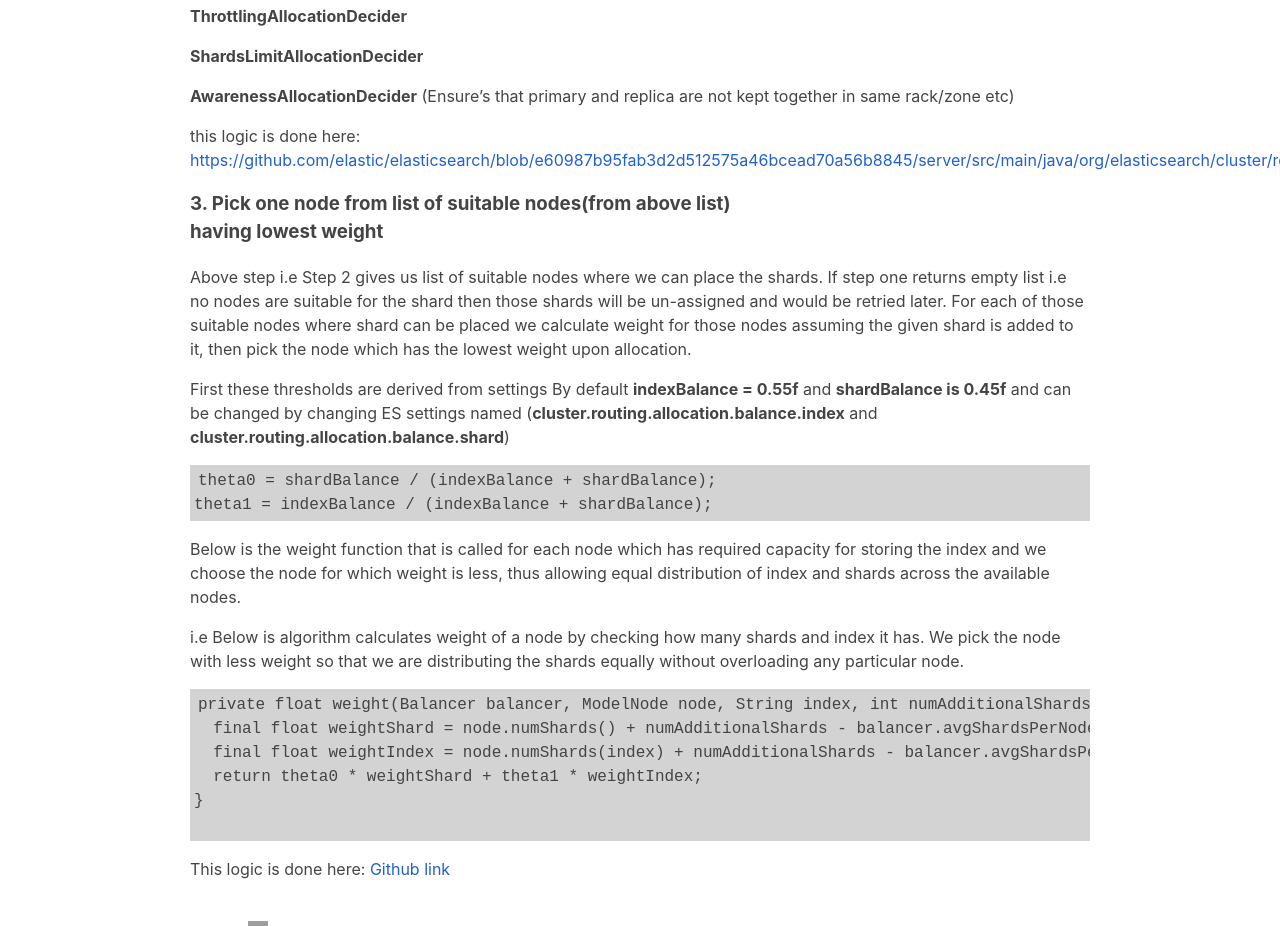
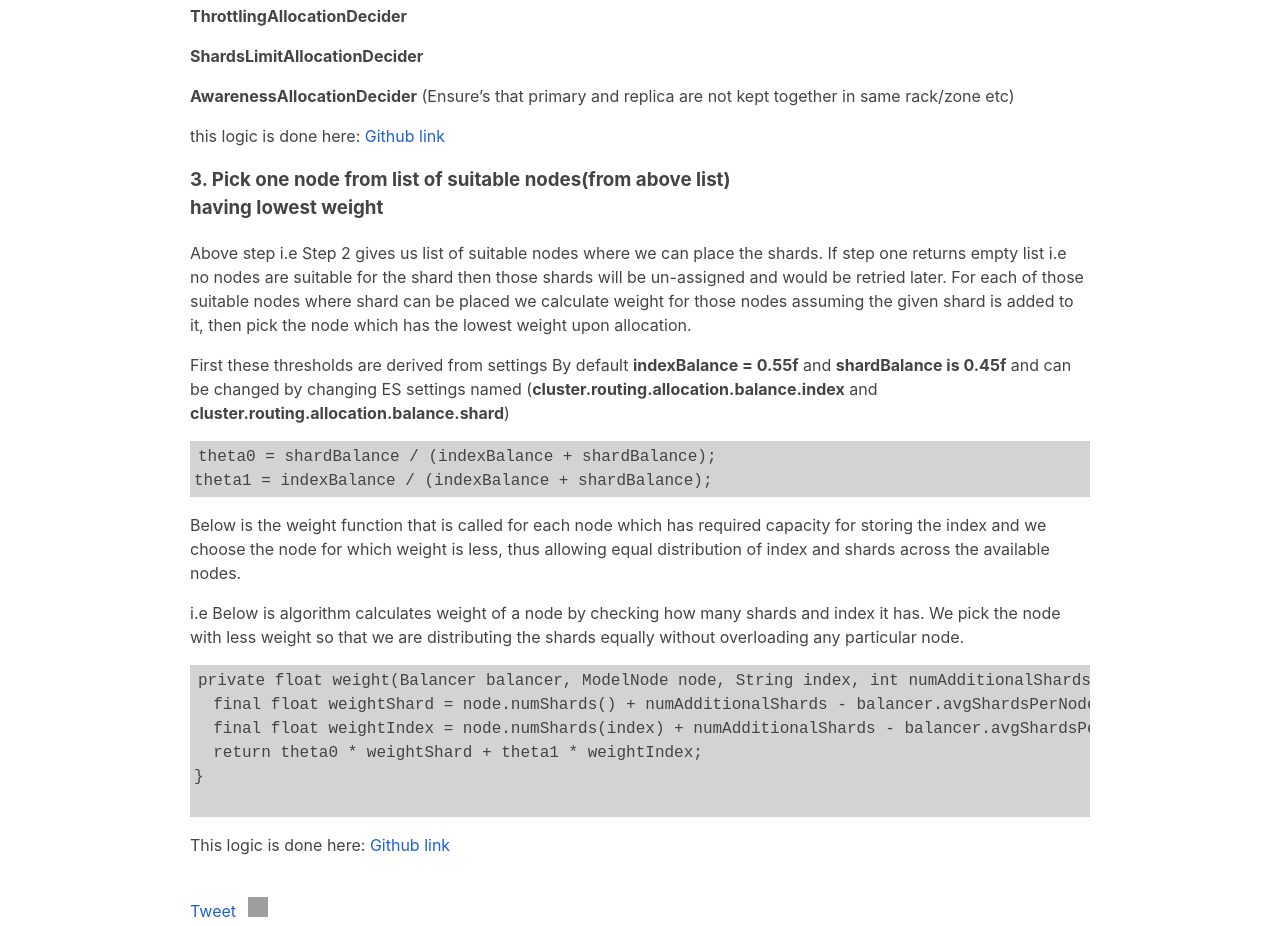
Before and after one commit to vengad-tech/vengadanathan.github.io, a plain HTML site: page post/elasticsearch_allocation_explained/index.html in a window 1280 px wide. Shown: the part 3300-4226 px from the top of the page. Drawn offline with nearby package versions, Linux system fonts and the light colour scheme; grey boxes are pictures that could not be loaded; a script that the page names is missing.

Commit message:
Minor changes to ES shard allocation algo

```diff
--- a/post/elasticsearch_allocation_explained/index.html
+++ b/post/elasticsearch_allocation_explained/index.html
@@ -202,7 +202,7 @@ We have list of following deciders and we run the shard and node info to each of
 
 <p><strong>AwarenessAllocationDecider</strong> (Ensure&rsquo;s that primary and replica are not kept together in same rack/zone  etc)</p>
 
-<p>this logic is done here: <a href="https://github.com/elastic/elasticsearch/blob/e60987b95fab3d2d512575a46bcead70a56b8845/server/src/main/java/org/elasticsearch/cluster/routing/allocation/allocator/BalancedShardsAllocator.java#L891">https://github.com/elastic/elasticsearch/blob/e60987b95fab3d2d512575a46bcead70a56b8845/server/src/main/java/org/elasticsearch/cluster/routing/allocation/allocator/BalancedShardsAllocator.java#L891</a></p>
+<p>this logic is done here: <a href="https://github.com/elastic/elasticsearch/blob/e60987b95fab3d2d512575a46bcead70a56b8845/server/src/main/java/org/elasticsearch/cluster/routing/allocation/allocator/BalancedShardsAllocator.java#L891">Github link</a></p>
 
 <h3 id="3-pick-one-node-from-list-of-suitable-nodes-from-above-list-br-having-lowest-weight">3. Pick one node from list of suitable nodes(from above list)<br/>  having lowest weight</h3>
 
```
